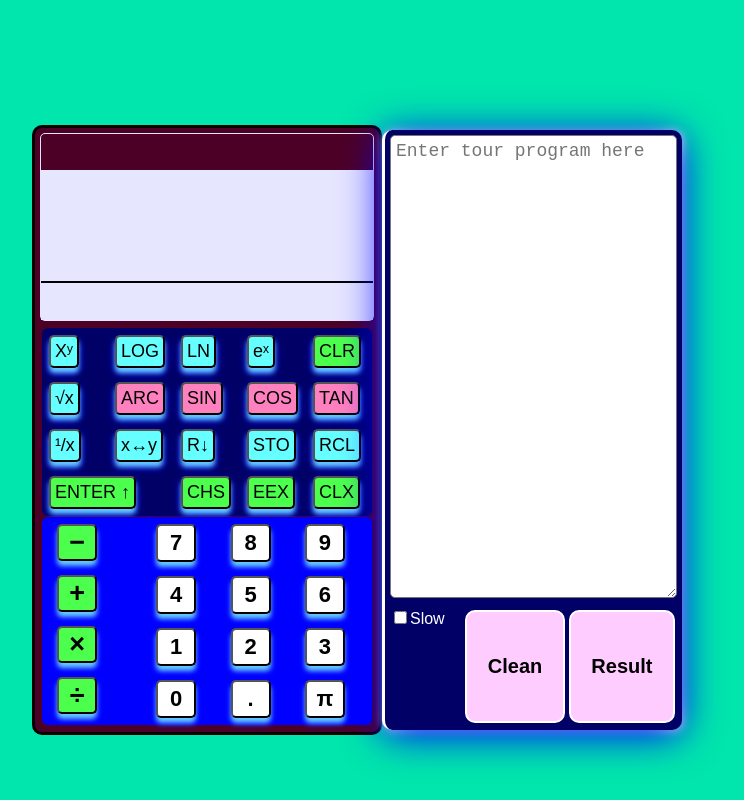
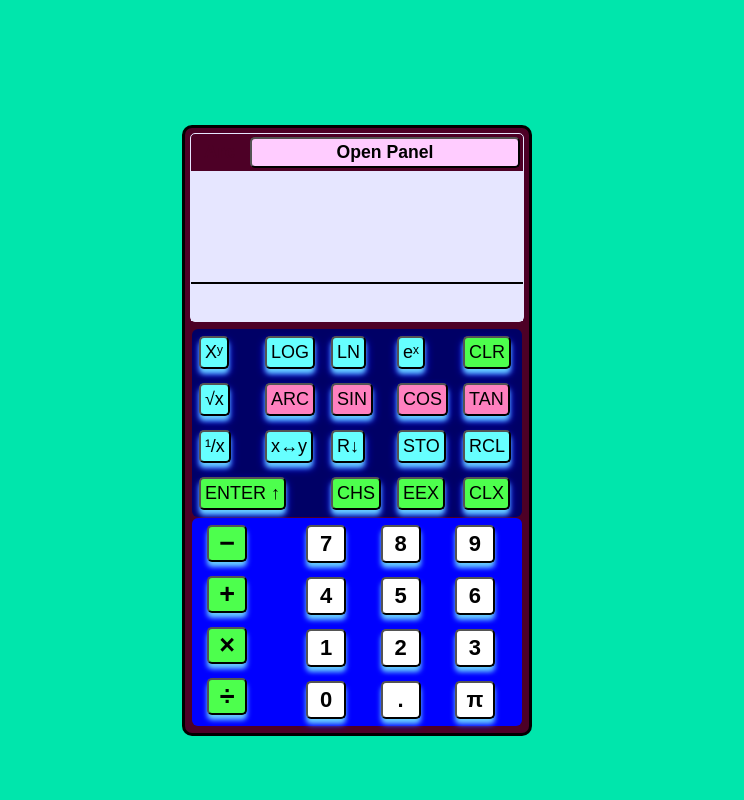
Before and after one commit to massoodbarsa/programmable-calculator-React-, a React (Create React App) app: page / in a window 1280 px wide. Shown: the whole page, without its empty margins (283-1027 px from the left). Built offline with nearby package versions, Linux system fonts and the light colour scheme.

Commit message:
openprogram button setup

```diff
--- a/src/Actions/PanelHandler.js
+++ b/src/Actions/PanelHandler.js
@@ -5,9 +5,12 @@ import store from '../store';
      const {panel,show} = store.state
      var x = document.getElementById("myTextarea").value;
      let newShow = Number(x)
-     panel.push(newShow)
-     console.log(panel);
+     panel.push(newShow.toString())
      //use replace() to drop \n if there is one
+    //  let newpanel=panel.forEach(index=>{
+    //    return index
+    //  })
+    //  console.log(newpanel);
 
      store.setState({
        panel,
--- a/src/Components/Panel.js
+++ b/src/Components/Panel.js
@@ -18,10 +18,13 @@ class Panel extends Component {
   }
   render() {
 
-
-
+  const {programOpen}=store.state
+  let clas='panel-close'
+   if(programOpen===true){
+      clas='panel-open'
+   }
     return (
-      <div className='panel'>
+      <div className={`${clas}`}>
 
           <div className='panel-screen'>
             <textarea
@@ -33,7 +36,10 @@ class Panel extends Component {
           <div className='panel-body'>
 
             <label>
-               <input type='checkbox' value='on'/>
+               <input
+                 type='checkbox'
+                 value='on'
+               />
                <span>Slow</span>
             </label>
 
--- a/src/Components/Screen.js
+++ b/src/Components/Screen.js
@@ -17,6 +17,7 @@ class Screen extends Component {
   }
   render() {
     const {stack,show,arc} = {...store.state}
+
     let clas='no-arc'
 
     if(arc){
@@ -25,8 +26,16 @@ class Screen extends Component {
 
     return (
       <div className="Screen">
-
-           <h3 className={`${clas}`} >Arc</h3>
+           <div className='screen-key'>
+               <h3 className={`${clas}`} >Arc</h3>
+               <input
+                  className='open-panel'
+                  type='button'
+                  value='Open Panel'
+                //  onClick={()=>PanelHandler.panelHandle()}
+                   onClick={this.handleProgramPanel.bind(this)}
+               />
+           </div>
           <Rows
           //  stack={value}
             row={stack[stack.length-3]}
@@ -45,7 +54,11 @@ class Screen extends Component {
       </div>
     );
   }
-
+  handleProgramPanel(){
+    store.setState({
+      programOpen:true
+    })
+  }
 
 }
 
--- a/src/Css/App.scss
+++ b/src/Css/App.scss
@@ -2,6 +2,7 @@
 .Container{
   display: flex;
   justify-content: center;
+
 }
 
 .App{
@@ -13,6 +14,7 @@
   background-color: #4d0026;
   margin-top: 125px;
   width: 350px;
+
 }
 .Panel{
   display: flex;
--- a/src/Css/Panel.css
+++ b/src/Css/Panel.css
@@ -1,4 +1,4 @@
-.panel {
+.panel-open {
   box-sizing: border-box;
   display: flex;
   flex-flow: column;
@@ -11,7 +11,18 @@
   position: relative;
   border-left: 3px solid white;
   border-radius: 10px;
-  box-shadow: 0 5px 40px #0000ff,1px 1px 10px #ffffff; }
+  box-shadow: 0 5px 40px #0000ff,1px 1px 10px #ffffff;
+  animation-name: example;
+  animation-duration: 4s; }
+
+.panel-close {
+  display: none; }
+
+@-webkit-keyframes example {
+  from {
+    background-color: #ffffff; }
+  to {
+    background-color: #000066; } }
 
 .panel-screen {
   display: flex;
@@ -64,6 +75,3 @@
 .clean-button:active {
   color: #47d147;
   background-color: #47d147; }
-
-.hamuju {
-  background-color: red; }
--- a/src/Css/Panel.scss
+++ b/src/Css/Panel.scss
@@ -1,4 +1,4 @@
-.panel {
+.panel-open {
   box-sizing: border-box;
   display: flex;
   flex-flow: column;
@@ -12,6 +12,17 @@
   border-left: 3px solid white;
   border-radius: 10px;
   box-shadow: 0 5px 40px #0000ff,1px 1px 10px #ffffff;
+  animation-name: example;
+  animation-duration: 4s;
+}
+.panel-close{
+  display: none;
+
+
+}
+@-webkit-keyframes example {
+    from {background-color: #ffffff;}
+    to {background-color: #000066;}
 }
 
 .panel-screen {
@@ -82,6 +93,3 @@
   background-color: #47d147
 
 }
-.hamuju{
-  background-color: red
-}
--- a/src/Css/Screen.css
+++ b/src/Css/Screen.css
@@ -14,3 +14,31 @@
   color: #ffff00;
   box-shadow: 0 12px 16px 2px  #ffffff,0 10px 20px 0  #ffff1a;
   border-radius: 5px; }
+
+.screen-key {
+  display: flex; }
+
+.open-panel {
+  display: block;
+  flex-grow: 1;
+  justify-content: flex-end;
+  background-color: #ffccff;
+  font-weight: bold;
+  font-size: 1.1em;
+  border-radius: 5px;
+  padding: 3px;
+  margin: 3px; }
+
+.open-panel:hover {
+  outline: none;
+  box-shadow: 0 2px 10px 2px #ffffff,0 5px 10px 0 #4d0026;
+  transition-duration: 0.7s; }
+
+.open-panel:active {
+  background-color: #0000ff;
+  font-weight: bold;
+  color: #ffff00;
+  outline: none;
+  transition-duration: 0.1s;
+  border: 2px solid #0000ff;
+  box-shadow: 0 2px 20px 0 #0000ff,0 5px 20px 0 #ffffff; }
--- a/src/Css/Screen.scss
+++ b/src/Css/Screen.scss
@@ -19,3 +19,35 @@
   box-shadow: 0 12px 16px 2px  #ffffff,0 10px 20px 0  #ffff1a;
   border-radius: 5px
 }
+.screen-key{
+  display: flex;
+
+}
+
+.open-panel{
+  display: block;
+  flex-grow: 1;
+  justify-content: flex-end;
+  background-color: #ffccff;
+  font-weight: bold;
+  font-size: 1.1em;
+  border-radius: 5px;
+  padding: 3px;
+  margin: 3px
+}
+.open-panel:hover{
+  outline: none;
+  box-shadow: 0 2px 10px 2px #ffffff,0 5px 10px 0 #4d0026
+;
+  transition-duration: 0.7s;
+}
+
+.open-panel:active{
+  background-color: #0000ff;
+  font-weight: bold;
+  color: #ffff00;
+  outline: none;
+  transition-duration: 0.1s;
+  border: 2px solid #0000ff;
+  box-shadow: 0 2px 20px 0 #0000ff,0 5px 20px 0 #ffffff;
+}
--- a/src/initialState.js
+++ b/src/initialState.js
@@ -3,5 +3,6 @@ export default {
   show: '',
   str:[],
   arc:false,
-  panel:[]
+  panel:[],
+  programOpen:false
 }
```
